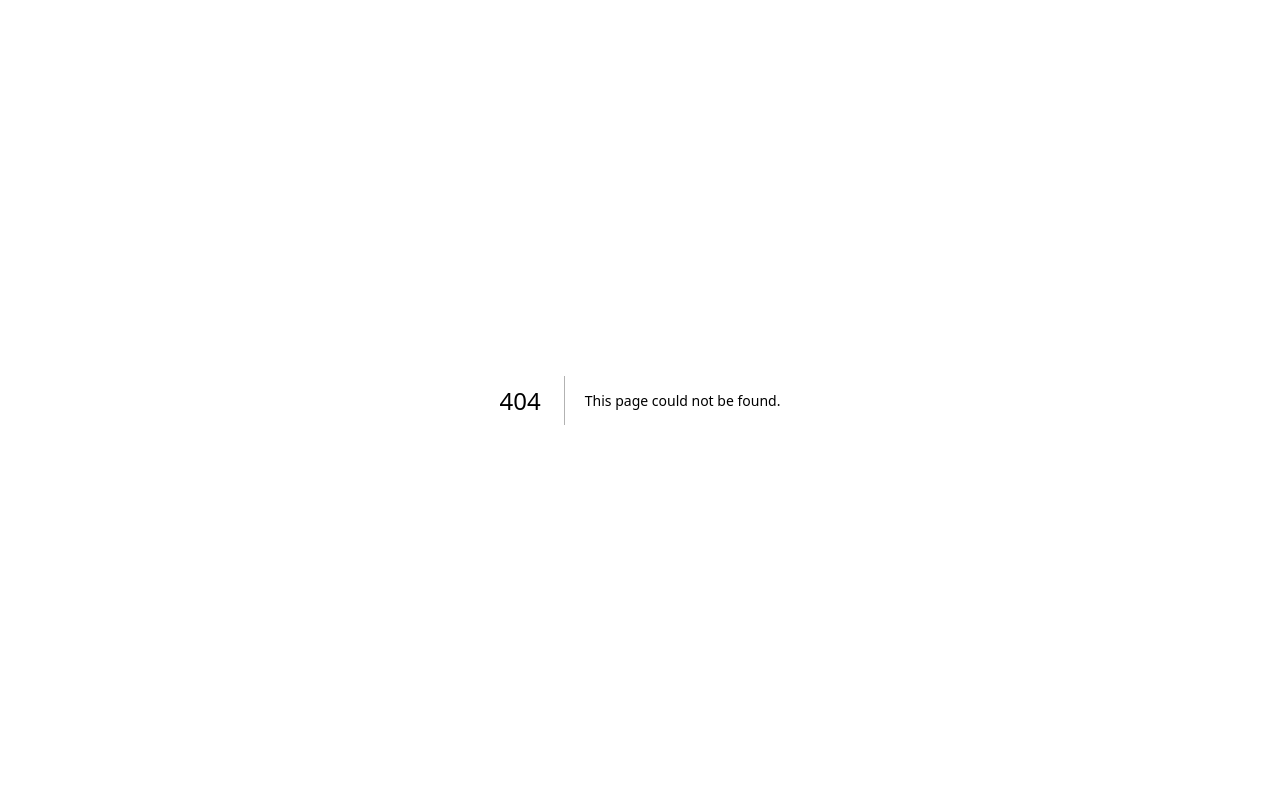
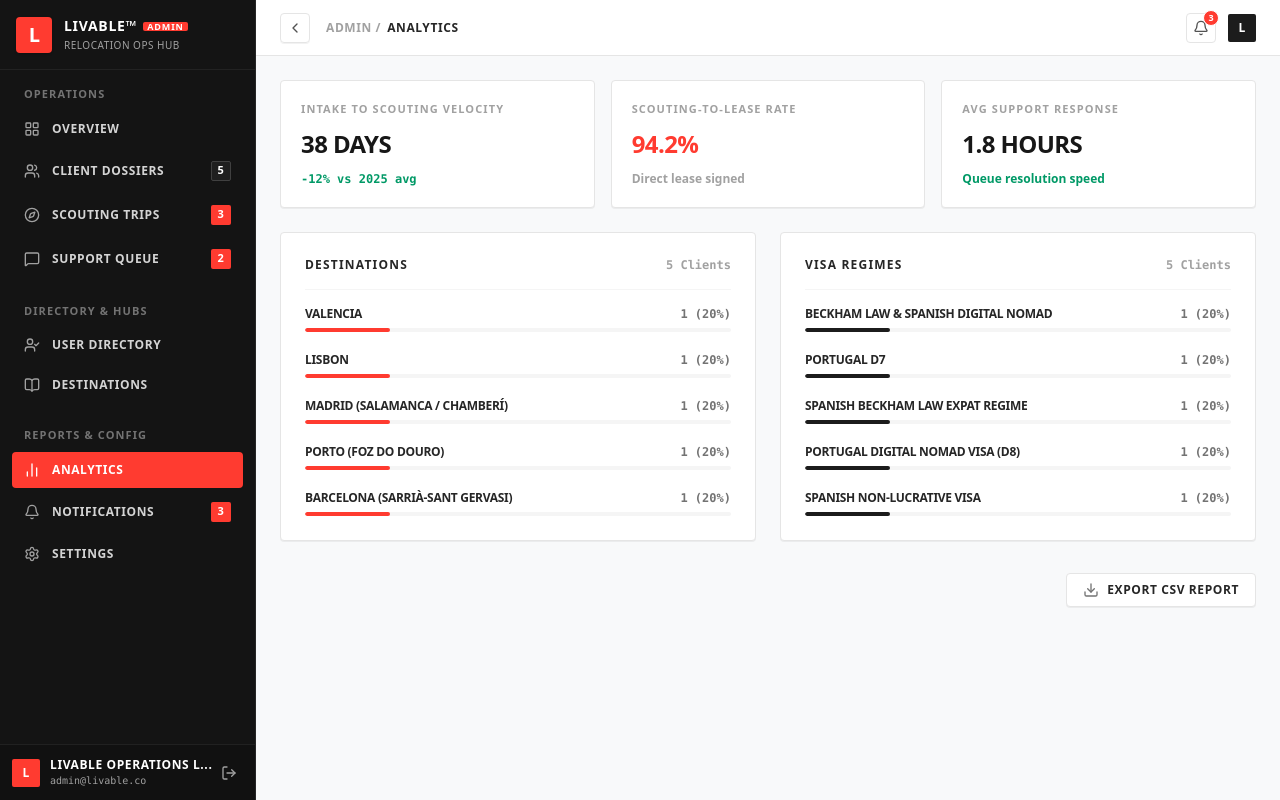
Before and after one commit to murad403/livable-admin, a Next.js app: page /analytics in a window 1280 px wide. Before the commit this address had no page. Built offline with nearby package versions, Linux system fonts and the light colour scheme.

Commit message:
feat: implement analytics dashboard UI components and sidebar navigation structure

```diff
--- /dev/null
+++ b/src/app/(app)/analytics/page.tsx
@@ -0,0 +1,37 @@
+'use client';
+
+import React from 'react';
+import { Download } from 'lucide-react';
+import AnalyticsStats from '@/components/app/AnalyticsStats';
+import Destinations from '@/components/app/Destinations';
+import VisaRegimes from '@/components/app/VisaRegimes';
+
+export default function AnalyticsPage() {
+  const handleExportCSV = () => {
+    alert('Exporting Analytics CSV Report...');
+  };
+
+  return (
+    <div className="space-y-6 max-w-7xl mx-auto pb-12">
+      {/* Top 3 Velocity & Performance Cards */}
+      <AnalyticsStats />
+
+      {/* Distribution Breakdown Cards (2 Columns) */}
+      <div className="grid grid-cols-1 lg:grid-cols-2 gap-6">
+        <Destinations />
+        <VisaRegimes />
+      </div>
+
+      {/* Bottom Export CSV Report Button */}
+      <div className="flex justify-end pt-2">
+        <button
+          onClick={handleExportCSV}
+          className="border border-neutral-200 bg-white hover:bg-neutral-50 px-4 py-2 rounded text-xs font-extrabold uppercase tracking-wider text-neutral-800 flex items-center gap-2 transition-colors cursor-pointer shadow-2xs"
+        >
+          <Download className="w-4 h-4 text-neutral-500" />
+          <span>EXPORT CSV REPORT</span>
+        </button>
+      </div>
+    </div>
+  );
+}
--- /dev/null
+++ b/src/components/app/AnalyticsStats.tsx
@@ -0,0 +1,54 @@
+'use client';
+
+import React from 'react';
+
+export default function AnalyticsStats() {
+  return (
+    <div className="grid grid-cols-1 md:grid-cols-3 gap-4 mb-6">
+      {/* Card 1: Intake to Scouting Velocity */}
+      <div className="bg-white border border-neutral-200 rounded p-5 shadow-2xs flex flex-col justify-between h-32">
+        <span className="text-[11px] font-bold text-neutral-400 uppercase tracking-widest">
+          INTAKE TO SCOUTING VELOCITY
+        </span>
+        <div>
+          <div className="text-2xl font-extrabold text-neutral-900 tracking-tight">
+            38 DAYS
+          </div>
+        </div>
+        <div className="text-xs font-bold text-emerald-600 font-mono">
+          -12% vs 2025 avg
+        </div>
+      </div>
+
+      {/* Card 2: Scouting-to-Lease Rate */}
+      <div className="bg-white border border-neutral-200 rounded p-5 shadow-2xs flex flex-col justify-between h-32">
+        <span className="text-[11px] font-bold text-neutral-400 uppercase tracking-widest">
+          SCOUTING-TO-LEASE RATE
+        </span>
+        <div>
+          <div className="text-2xl font-extrabold text-[#ff3b30] tracking-tight">
+            94.2%
+          </div>
+        </div>
+        <div className="text-xs font-semibold text-neutral-400">
+          Direct lease signed
+        </div>
+      </div>
+
+      {/* Card 3: Avg Support Response */}
+      <div className="bg-white border border-neutral-200 rounded p-5 shadow-2xs flex flex-col justify-between h-32">
+        <span className="text-[11px] font-bold text-neutral-400 uppercase tracking-widest">
+          AVG SUPPORT RESPONSE
+        </span>
+        <div>
+          <div className="text-2xl font-extrabold text-neutral-900 tracking-tight">
+            1.8 HOURS
+          </div>
+        </div>
+        <div className="text-xs font-semibold text-emerald-600">
+          Queue resolution speed
+        </div>
+      </div>
+    </div>
+  );
+}
--- /dev/null
+++ b/src/components/app/Destinations.tsx
@@ -0,0 +1,56 @@
+'use client';
+
+import React from 'react';
+
+interface DestinationStat {
+  name: string;
+  count: number;
+  percentage: number;
+}
+
+const destinationStats: DestinationStat[] = [
+  { name: 'VALENCIA', count: 1, percentage: 20 },
+  { name: 'LISBON', count: 1, percentage: 20 },
+  { name: 'MADRID (SALAMANCA / CHAMBERÍ)', count: 1, percentage: 20 },
+  { name: 'PORTO (FOZ DO DOURO)', count: 1, percentage: 20 },
+  { name: 'BARCELONA (SARRIÀ-SANT GERVASI)', count: 1, percentage: 20 },
+];
+
+export default function Destinations() {
+  return (
+    <div className="bg-white border border-neutral-200 rounded p-6 shadow-2xs">
+      {/* Header */}
+      <div className="flex items-center justify-between pb-4 mb-4 border-b border-neutral-100">
+        <h2 className="text-xs font-extrabold text-neutral-800 uppercase tracking-widest">
+          DESTINATIONS
+        </h2>
+        <span className="text-xs font-mono font-semibold text-neutral-400">
+          5 Clients
+        </span>
+      </div>
+
+      {/* List */}
+      <div className="space-y-5">
+        {destinationStats.map((item, idx) => (
+          <div key={idx} className="space-y-1.5">
+            <div className="flex items-center justify-between text-xs">
+              <span className="font-extrabold text-neutral-800 uppercase tracking-tight">
+                {item.name}
+              </span>
+              <span className="font-mono font-bold text-neutral-500">
+                {item.count} ({item.percentage}%)
+              </span>
+            </div>
+            {/* Progress line */}
+            <div className="w-full bg-neutral-100 h-1 rounded-full overflow-hidden">
+              <div
+                className="bg-[#ff3b30] h-full rounded-full"
+                style={{ width: `${item.percentage}%` }}
+              />
+            </div>
+          </div>
+        ))}
+      </div>
+    </div>
+  );
+}
--- /dev/null
+++ b/src/components/app/VisaRegimes.tsx
@@ -0,0 +1,56 @@
+'use client';
+
+import React from 'react';
+
+interface VisaStat {
+  name: string;
+  count: number;
+  percentage: number;
+}
+
+const visaStats: VisaStat[] = [
+  { name: 'BECKHAM LAW & SPANISH DIGITAL NOMAD', count: 1, percentage: 20 },
+  { name: 'PORTUGAL D7', count: 1, percentage: 20 },
+  { name: 'SPANISH BECKHAM LAW EXPAT REGIME', count: 1, percentage: 20 },
+  { name: 'PORTUGAL DIGITAL NOMAD VISA (D8)', count: 1, percentage: 20 },
+  { name: 'SPANISH NON-LUCRATIVE VISA', count: 1, percentage: 20 },
+];
+
+export default function VisaRegimes() {
+  return (
+    <div className="bg-white border border-neutral-200 rounded p-6 shadow-2xs">
+      {/* Header */}
+      <div className="flex items-center justify-between pb-4 mb-4 border-b border-neutral-100">
+        <h2 className="text-xs font-extrabold text-neutral-800 uppercase tracking-widest">
+          VISA REGIMES
+        </h2>
+        <span className="text-xs font-mono font-semibold text-neutral-400">
+          5 Clients
+        </span>
+      </div>
+
+      {/* List */}
+      <div className="space-y-5">
+        {visaStats.map((item, idx) => (
+          <div key={idx} className="space-y-1.5">
+            <div className="flex items-center justify-between text-xs">
+              <span className="font-extrabold text-neutral-800 uppercase tracking-tight">
+                {item.name}
+              </span>
+              <span className="font-mono font-bold text-neutral-500">
+                {item.count} ({item.percentage}%)
+              </span>
+            </div>
+            {/* Progress line */}
+            <div className="w-full bg-neutral-100 h-1 rounded-full overflow-hidden">
+              <div
+                className="bg-[#1c1c1c] h-full rounded-full"
+                style={{ width: `${item.percentage}%` }}
+              />
+            </div>
+          </div>
+        ))}
+      </div>
+    </div>
+  );
+}
--- a/src/components/layout/AdminSidebar.tsx
+++ b/src/components/layout/AdminSidebar.tsx
@@ -93,7 +93,7 @@ const navGroups: NavGroup[] = [
       {
         id: 'analytics',
         label: 'ANALYTICS',
-        href: '#',
+        href: '/analytics',
         icon: BarChart2,
       },
       {
--- a/src/components/layout/AdminTopbar.tsx
+++ b/src/components/layout/AdminTopbar.tsx
@@ -18,6 +18,9 @@ export default function AdminTopbar({
   const pathname = usePathname();
 
   const getPageTitle = () => {
+    if (pathname.includes('/analytics')) {
+      return 'ANALYTICS';
+    }
     if (pathname.includes('/destinations')) {
       return 'DESTINATIONS';
     }
```
